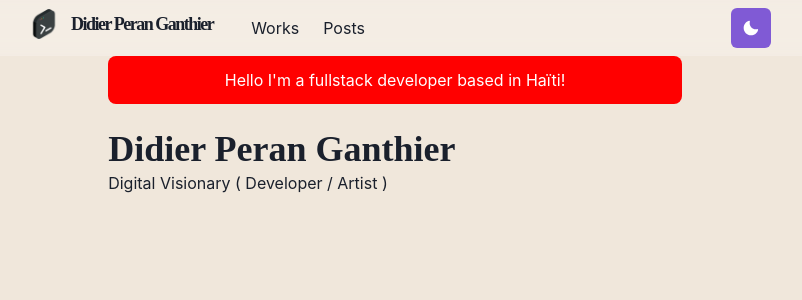
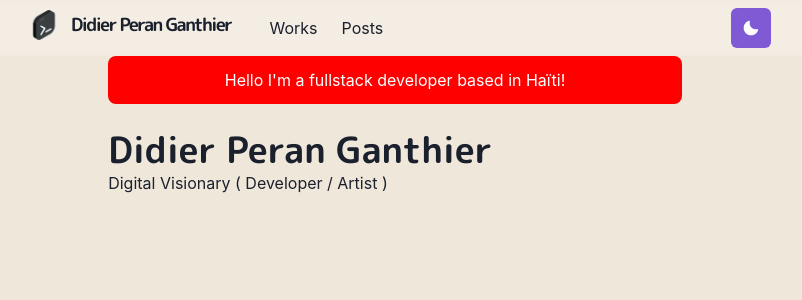
Before and after one commit to didierganthier/didierganthier-homepage, a Next.js app: page / in a window 1280 px wide. Shown: the top 300 px of the page, without its empty margins (245-1047 px from the left). Built offline with nearby package versions, Linux system fonts and the light colour scheme.

Commit message:
fonts added

```diff
--- /dev/null
+++ b/components/fonts.js
@@ -0,0 +1,11 @@
+import { Global } from "@emotion/react";
+
+const Fonts = () => (
+    <Global
+        styles={`
+        @import url('https://fonts.googleapis.com/css2?family=M+PLUS+Rounded+1c:wght@300;700&display=swap');
+        `}
+    />
+)
+
+export default Fonts;
--- a/pages/_app.js
+++ b/pages/_app.js
@@ -1,10 +1,12 @@
 import { ChakraProvider } from "@chakra-ui/react";
+import Fonts from "../components/fonts";
 import Layout from "../components/layouts/main";
 import theme from "../libs/theme";
 
 const Website = ({ Component, pageProps, router }) => {
     return (
         <ChakraProvider theme={theme}>
+            <Fonts/>
         <Layout router={router}>
             <Component {...pageProps} key={router.route} />
         </Layout>
```
